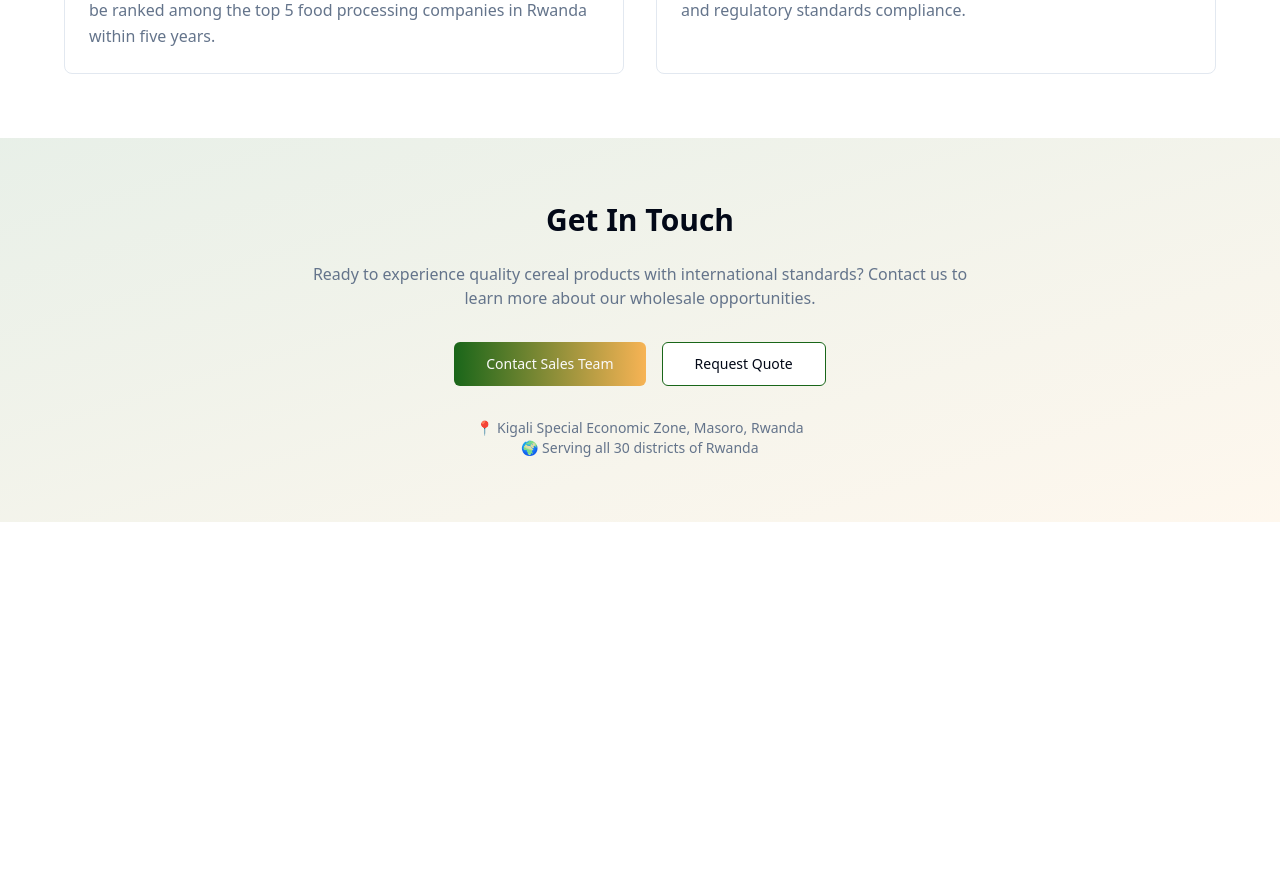
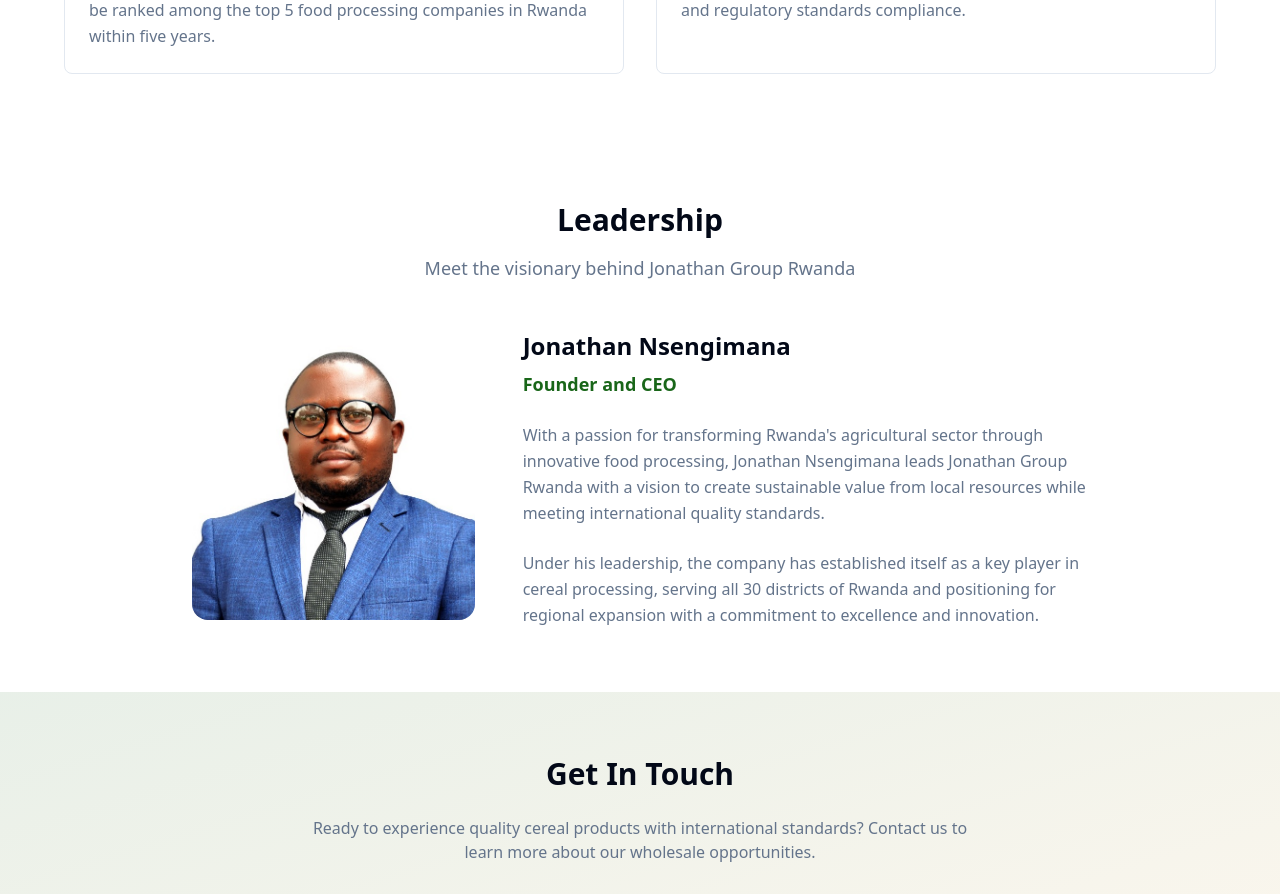
Before and after one commit to nsengiyumvafrancois12-svg/sweet-hello-greet-51, a React (Vite) app: page / in a window 1280 px wide. Shown: the part 1800-2694 px from the top of the page. Before the commit the page ends 2322 px from the top, so only its background shows below. Built offline with nearby package versions, Linux system fonts and the light colour scheme.

Commit message:
Add founder and CEO info

```diff
--- a/src/pages/Index.tsx
+++ b/src/pages/Index.tsx
@@ -189,6 +189,47 @@ const Index = () => {
         </div>
       </section>
 
+      {/* Founder & CEO Section */}
+      <section className="py-16 bg-background">
+        <div className="container mx-auto px-4">
+          <div className="max-w-4xl mx-auto">
+            <div className="text-center mb-12">
+              <h2 className="text-3xl font-bold mb-4">Leadership</h2>
+              <p className="text-lg text-muted-foreground">
+                Meet the visionary behind Jonathan Group Rwanda
+              </p>
+            </div>
+
+            <div className="flex flex-col lg:flex-row items-center gap-12">
+              <div className="lg:w-1/3">
+                <div className="relative">
+                  <img
+                    src="/lovable-uploads/576421b4-d66a-4443-8aea-f9f75901110d.png"
+                    alt="Jonathan Nsengimana - Founder and CEO"
+                    className="w-full max-w-sm mx-auto rounded-2xl shadow-[var(--shadow-glow)]"
+                  />
+                </div>
+              </div>
+
+              <div className="lg:w-2/3 text-center lg:text-left">
+                <h3 className="text-2xl font-bold mb-2">Jonathan Nsengimana</h3>
+                <p className="text-lg text-primary mb-6 font-semibold">Founder and CEO</p>
+                <p className="text-muted-foreground leading-relaxed mb-6">
+                  With a passion for transforming Rwanda's agricultural sector through innovative food processing,
+                  Jonathan Nsengimana leads Jonathan Group Rwanda with a vision to create sustainable value
+                  from local resources while meeting international quality standards.
+                </p>
+                <p className="text-muted-foreground leading-relaxed">
+                  Under his leadership, the company has established itself as a key player in cereal processing,
+                  serving all 30 districts of Rwanda and positioning for regional expansion with a commitment
+                  to excellence and innovation.
+                </p>
+              </div>
+            </div>
+          </div>
+        </div>
+      </section>
+
       {/* Contact Section */}
       <section className="py-16 bg-gradient-to-br from-[hsl(var(--food-green)/0.1)] to-[hsl(var(--food-orange)/0.1)]">
         <div className="container mx-auto px-4">
```
Also changed, not shown: public/lovable-uploads/576421b4-d66a-4443-8aea-f9f75901110d.png (added).
